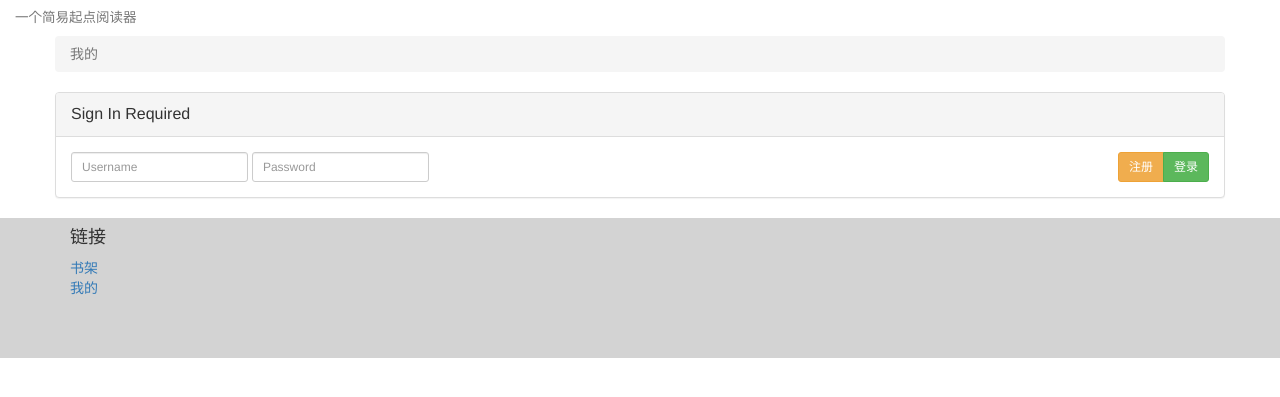
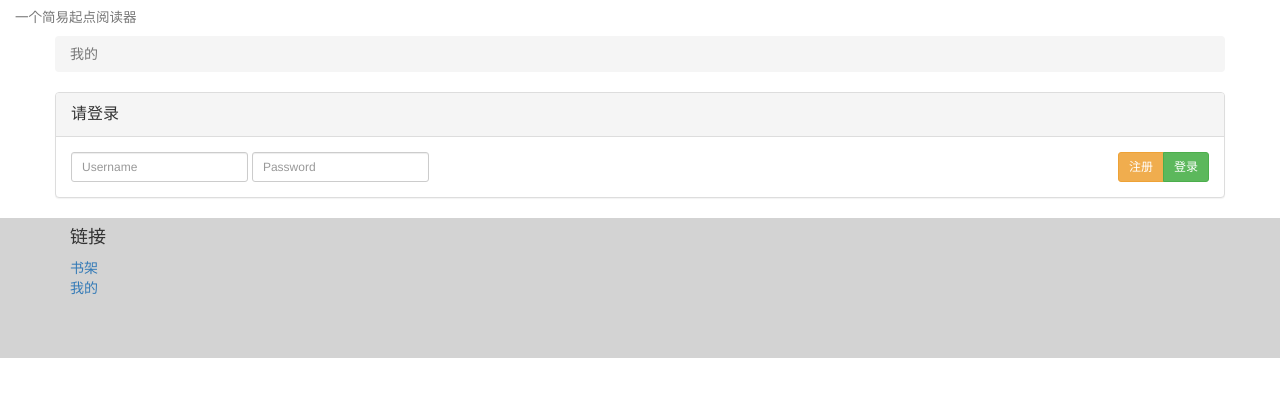
Before and after one commit to lhfy1990/qidian-reader, a website: page public/index.html at #!/user in a window 1280 px wide. Shown: the part 63-460 px from the top of the page. Drawn offline with nearby package versions, Linux system fonts and the light colour scheme; some packages are replaced by stand-ins of ours; a script that the page names is missing.

Commit message:
BUGFIX: a missing Chinese String; Adjust README list indention

```diff
--- a/public/app/components/user/userView.html
+++ b/public/app/components/user/userView.html
@@ -9,7 +9,7 @@
     <div class="row">
         <div class="panel panel-default">
             <div class="panel-heading">
-                <span class="panel-title">{{user.user.username?user.user.username:'Sign In Required'}}</span>
+                <span class="panel-title">{{user.user.username?user.user.username:'请登录'}}</span>
                 <div class="btn-group btn-group-xs pull-right">
                     <button class="btn btn-xs btn-warning" ng-if="user.user" ng-click="user.signOut()">登出</button>
                 </div>
```
Also changed, not shown: README.md.
